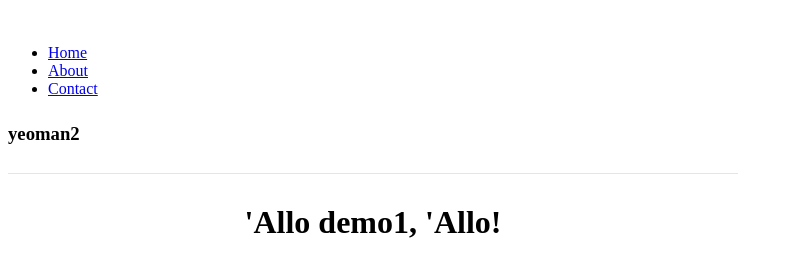
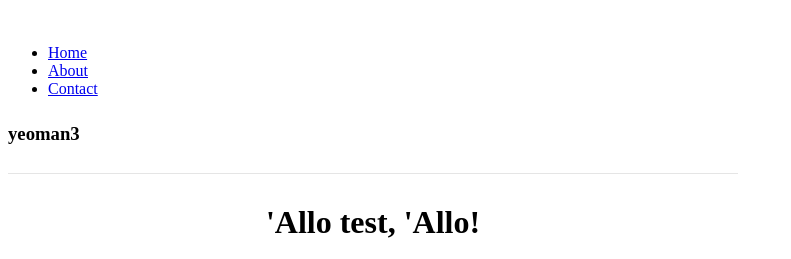
Before and after one commit to dqmaster/yeoman3, a website: page app/index.html in a window 1280 px wide. Shown: the top 259 px of the page, without its empty margins (0-791 px from the left). Drawn offline with nearby package versions, Linux system fonts and the light colour scheme; some packages are replaced by stand-ins of ours; files that its build step writes are made by us from their sources.

Commit message:
protractor

```diff
--- a/app/index.html
+++ b/app/index.html
@@ -27,7 +27,7 @@
           <li><a ng-href="#/about">About</a></li>
           <li><a ng-href="#">Contact</a></li>
         </ul>
-        <h3 class="text-muted">yeoman2</h3>
+        <h3 class="text-muted">yeoman3</h3>
       </div>
 
       <div ng-view=""></div>
--- a/app/views/main.html
+++ b/app/views/main.html
@@ -1,5 +1,5 @@
 <div class="jumbotron">
-  <h1>'Allo demo1, 'Allo!</h1>
+  <h1>'Allo test, 'Allo!</h1>
   <p class="lead">
     <img src="images/yeoman.png" alt="I'm Yeoman"><br>
     Always a pleasure scaffolding your apps.
```
